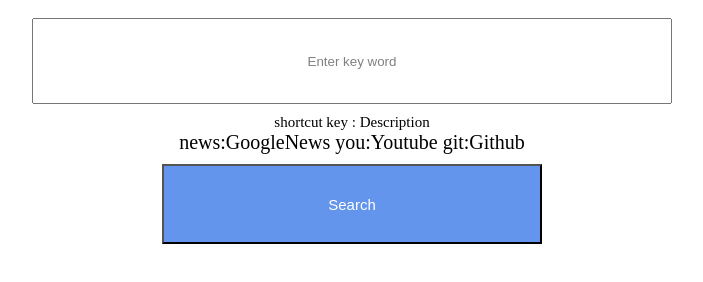
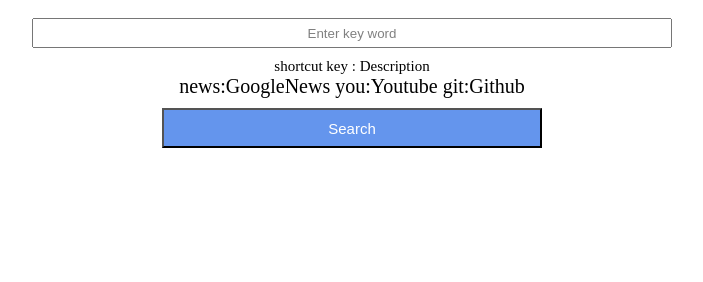
Before and after one commit to hikaori/JavaScript, a plain HTML site: page Project(SearchWindow)/SearchWindow.html in a window 1280 px wide. Shown: the whole page, without its empty margins (288-991 px from the left). Drawn offline with Linux system fonts and the light colour scheme.

Commit message:
change height of window and button

```diff
--- a/Project(SearchWindow)/SearchWindow.css
+++ b/Project(SearchWindow)/SearchWindow.css
@@ -4,7 +4,7 @@ body {
 }
 input#searchWindow {
     width: 50%;
-    height: 10vh;
+    height: 3vh;
     margin: 10px;
 }
 ::-webkit-input-placeholder {
@@ -20,7 +20,7 @@ input#searchWindow {
 }
 button#btn {
     width: 30%;
-    height: 10vh;
+    height: 5vh;
     margin: 10px;
     color: white;
     background-color: cornflowerblue;
```
